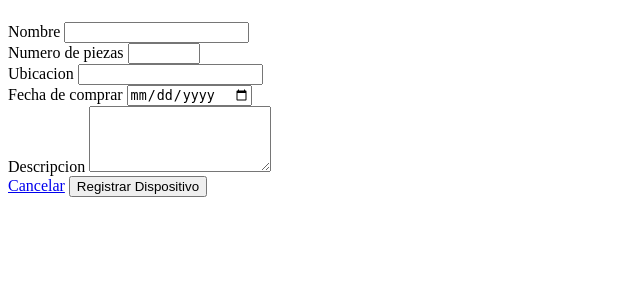
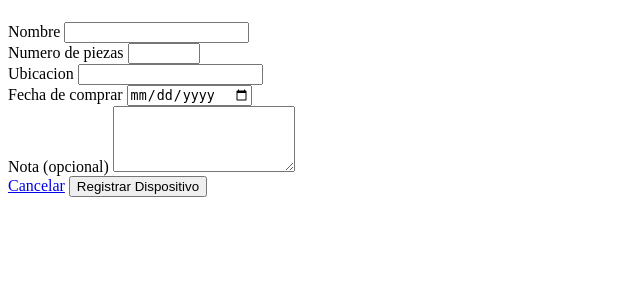
Before and after one commit to JohanKen/InventarIT_Manager, a PHP site: the page made by vista/formularios/newHerramienta.php in a window 1280 px wide. Shown: the part 58-358 px from the top of the page, without its empty margins (0-640 px from the left). Run offline with PHP 8.4, Linux system fonts and the light colour scheme; the template is opened without the code that fills it, so the values that code supplies are empty.

Commit message:
Registro de herramainta

```diff
--- a/vista/formularios/newHerramienta.php
+++ b/vista/formularios/newHerramienta.php
@@ -57,7 +57,7 @@
             </div>
 
             <div class="mb-3" id="formForm">
-                <label for="descripcion" class="form-label">Descripcion</label>
+                <label for="descripcion" class="form-label">Nota (opcional)</label>
                 <textarea class="form-control" name="descripcion" rows="4"></textarea>
             </div>
 
```
